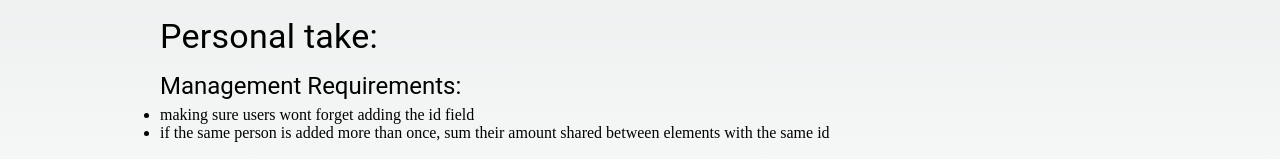
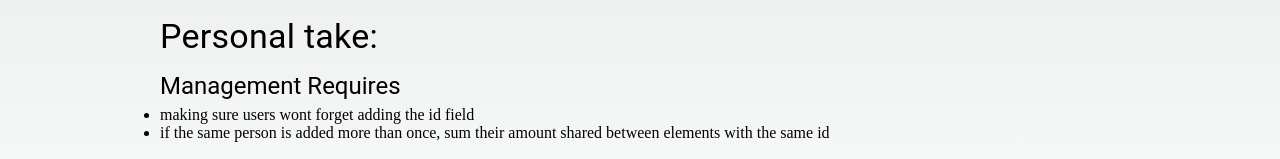
Before and after one commit to jualon92/excelTest, a Next.js app: page / in a window 1280 px wide. Shown: the part 536-695 px from the top of the page. Built offline with nearby package versions, Linux system fonts and the light colour scheme.

Commit message:
typo fix

```diff
--- a/pages/index.tsx
+++ b/pages/index.tsx
@@ -133,7 +133,7 @@ export default function Home() {
           </Typography>
 
           <Typography variant="h5" mb={0.5}>
-            Management Requirements:
+            Management Requires
           </Typography>
           <ul>
             <li>making sure users wont forget adding the id field</li>
```
